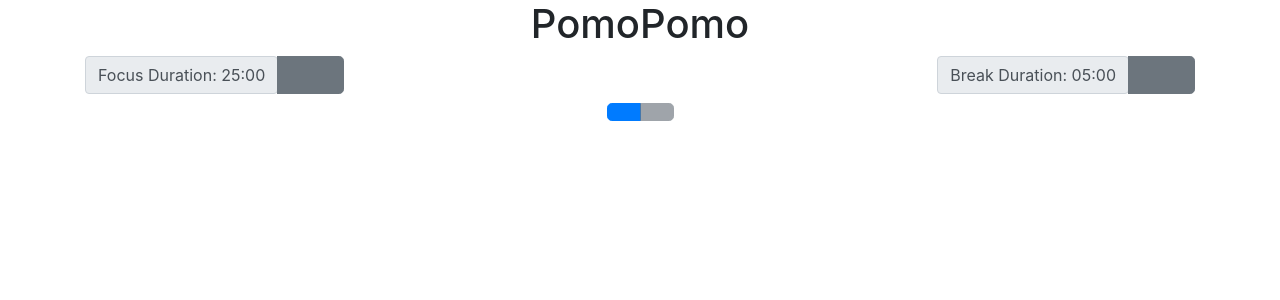
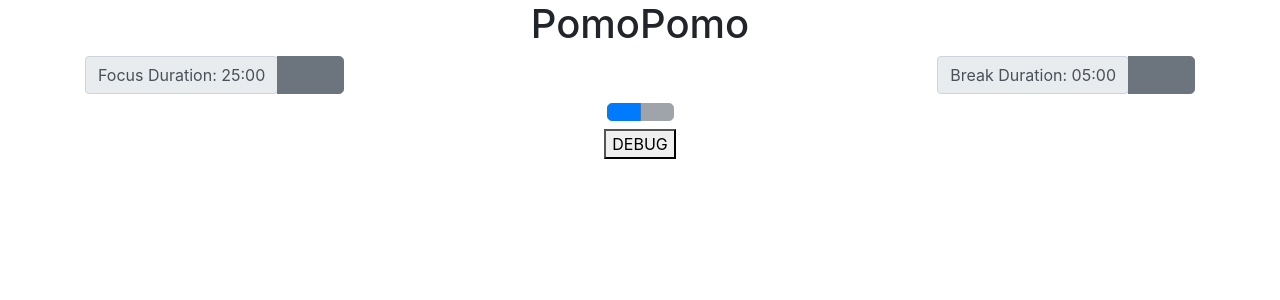
Before and after one commit to ryandavidmercado/PomoPomo, a React (Create React App) app: page / in a window 1280 px wide. Shown: the top 300 px of the page. Built offline with nearby package versions, Linux system fonts and the light colour scheme; a web font is replaced by a local one.

Commit message:
Bind debug button to NODE_ENV to prevent silly mistakes in the future.

```diff
--- a/src/pomodoro/Pomodoro.js
+++ b/src/pomodoro/Pomodoro.js
@@ -10,7 +10,7 @@ import { secondsToDuration, minutesToDuration } from "../utils/duration";
 import titleCaser from "../utils/title-caser";
 
 function Pomodoro() {
-  const DEBUG = false;
+  const DEBUG = process.env.NODE_ENV === "development";
   const [originalTitle] = useState(document.title);
 
   const templateState = {
```
